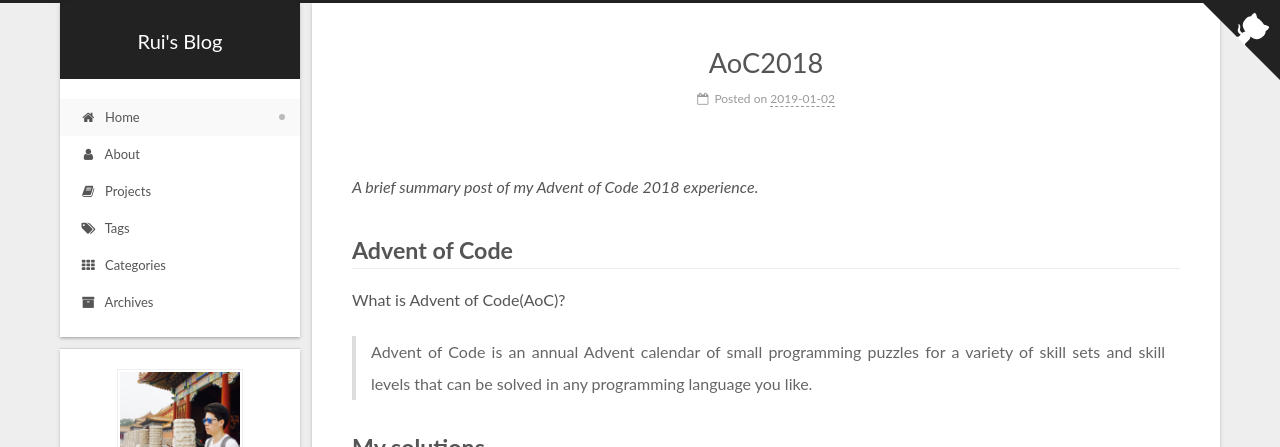
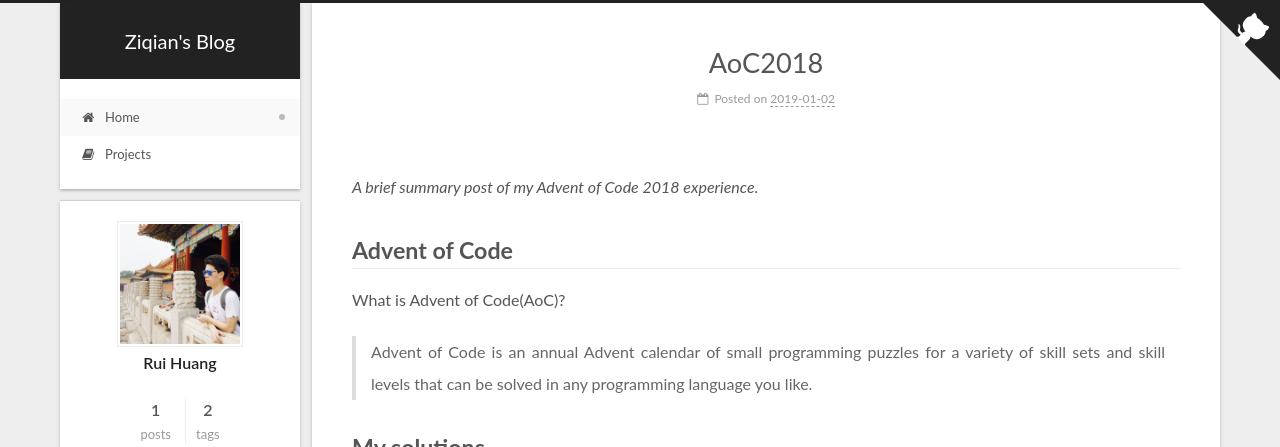
Before and after one commit to zzq980398374/zzq980398374.github.io, a plain HTML site: page index.html in a window 1280 px wide. Shown: the top 447 px of the page. Drawn offline with Linux system fonts and the light colour scheme.

Commit message:
Update index.html

```diff
--- a/index.html
+++ b/index.html
@@ -127,7 +127,7 @@
   };
 </script>
 
-  <title>Rui's Blog</title>
+  <title>Ziqian's Blog</title>
 
 
 
@@ -187,7 +187,7 @@
     <div class="custom-logo-site-title">
       <a href="/" class="brand" rel="start">
         <span class="logo-line-before"><i></i></span>
-        <span class="site-title">Rui's Blog</span>
+        <span class="site-title">Ziqian's Blog</span>
         <span class="logo-line-after"><i></i></span>
       </a>
     </div>
@@ -225,7 +225,7 @@
 
     <a href="/" rel="section"><i class="menu-item-icon fa fa-fw fa-home"></i> <br>Home</a>
 
-  </li>
+  <!-- </li>
 
 
 
@@ -240,7 +240,7 @@
 
 
 
-    <a href="/about/" rel="section"><i class="menu-item-icon fa fa-fw fa-user"></i> <br>About</a>
+    <a href="/about/" rel="section"><i class="menu-item-icon fa fa-fw fa-user"></i> <br>About</a> -->
 
   </li>
 
@@ -259,7 +259,7 @@
 
     <a href="/projects/" rel="section"><i class="menu-item-icon fa fa-fw fa-book"></i> <br>Projects</a>
 
-  </li>
+  <!-- </li>
 
 
 
@@ -274,9 +274,9 @@
 
 
 
-    <a href="/tags/" rel="section"><i class="menu-item-icon fa fa-fw fa-tags"></i> <br>Tags</a>
+    <a href="/tags/" rel="section"><i class="menu-item-icon fa fa-fw fa-tags"></i> <br>Tags</a> -->
 
-  </li>
+  <!-- </li>
 
 
 
@@ -291,9 +291,9 @@
 
 
 
-    <a href="/categories/" rel="section"><i class="menu-item-icon fa fa-fw fa-th"></i> <br>Categories</a>
+    <a href="/categories/" rel="section"><i class="menu-item-icon fa fa-fw fa-th"></i> <br>Categories</a> -->
 
-  </li>
+  <!-- </li>
 
 
 
@@ -310,7 +310,7 @@
 
     <a href="/archives/" rel="section"><i class="menu-item-icon fa fa-fw fa-archive"></i> <br>Archives</a>
 
-  </li>
+  </li> -->
 
 
 
```
